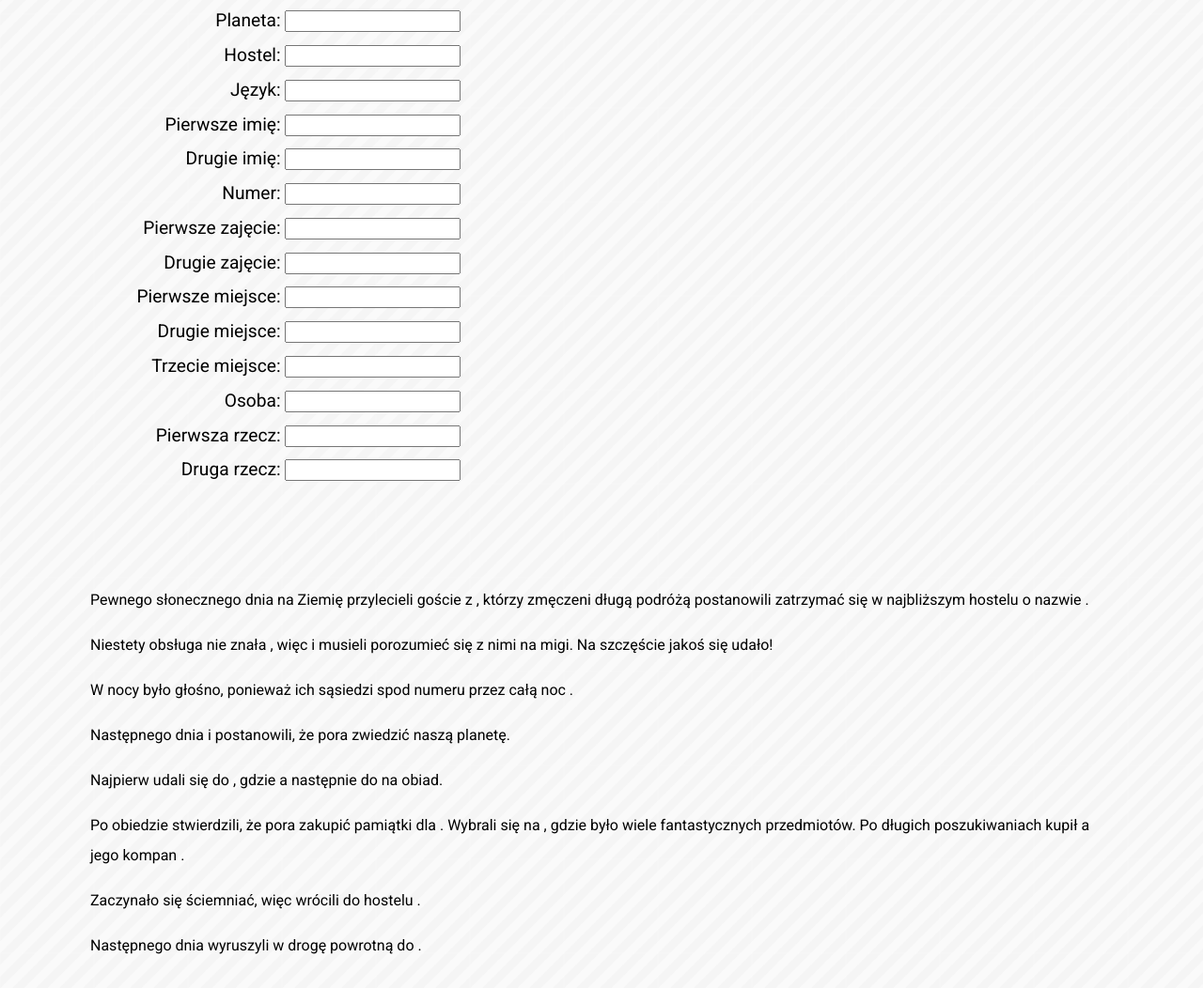
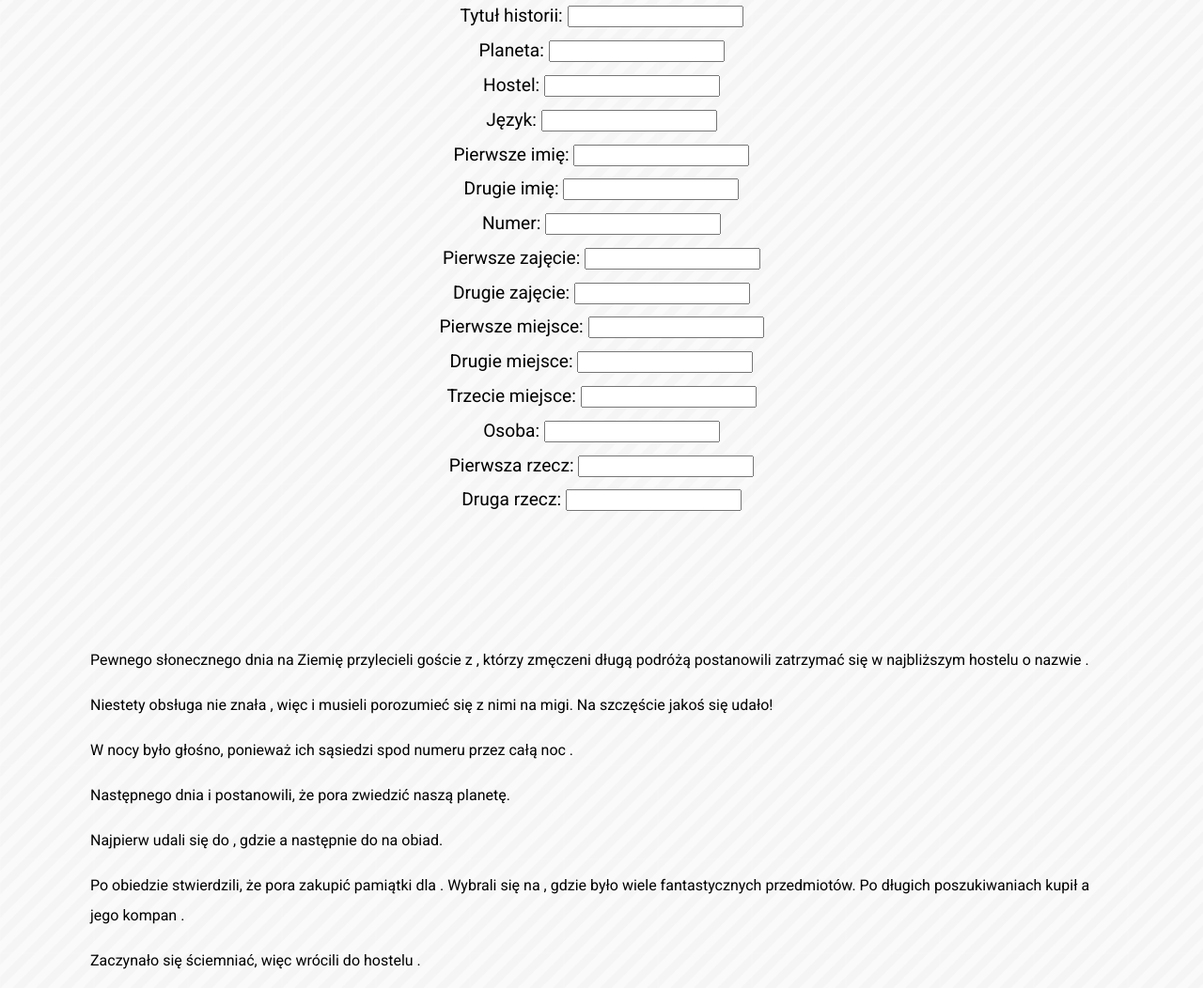
Before and after one commit to sfait/journey-of-aliens, a plain HTML site: page index.html in a window 1280 px wide. Shown: the part 485-1537 px from the top of the page at 94% size. Drawn offline with nearby package versions, Linux system fonts and the light colour scheme.

Commit message:
Update RWD

```diff
--- a/css/style.css
+++ b/css/style.css
@@ -53,7 +53,6 @@ h3 {
 
 .contentForm {
     width: 500px;
-    text-align: center;
     font-size: 1.2rem;
 }
 
@@ -67,8 +66,7 @@ h3 {
 .contentText {
     line-height: 2rem;
     font-size: 1.2rem;
-    align-items: flex-start;
-    justify-content: center;
+    align-items: left;
 }
 
 p {
--- a/index.html
+++ b/index.html
@@ -18,7 +18,7 @@
         <img src="img/ufo.png" alt="ufo" />
     </header>
 
-    <section class="contentForm">
+    <section class="contentForm wrapper">
         <h3>Uzupełnij poniższe pola:</h3>
         <div>
             <label for="title"> Tytuł historii: </label>
```
